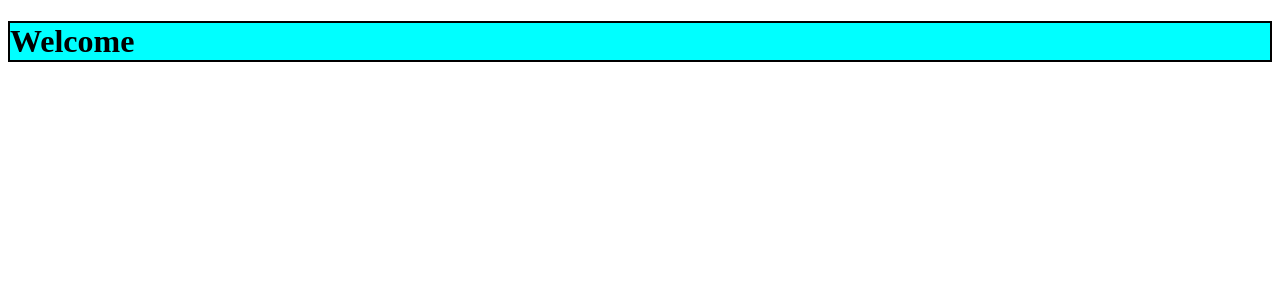
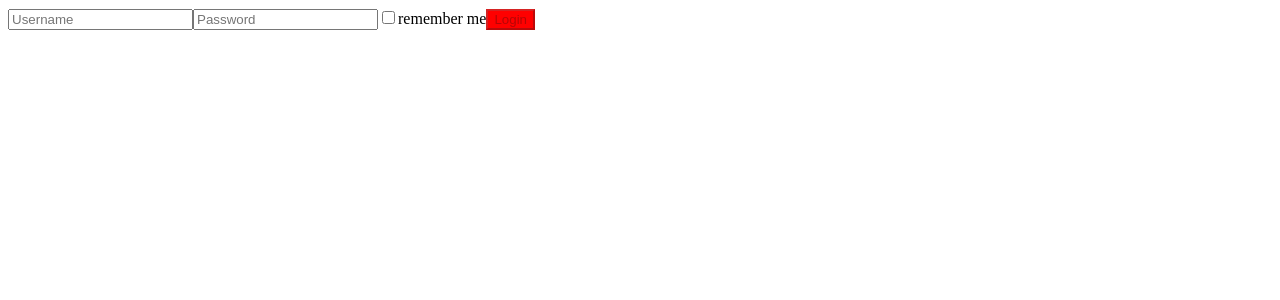
Before and after one commit to AlexMalla/react--exercises, a React (Create React App) app: page / in a window 1280 px wide. Shown: the top 300 px of the page. Built offline with nearby package versions, Linux system fonts and the light colour scheme.

Commit message:
Ex Styling Components 03

```diff
--- a/src/App.js
+++ b/src/App.js
@@ -1,9 +1,9 @@
 import "./index.css";
-import Welcome from "./Welcome";
+import Login from "./Login";
 
 function App() {
   return <div className="App">
-    <Welcome />
+    <Login />
   </div>;
 }
 
--- /dev/null
+++ b/src/Login.js
@@ -0,0 +1,52 @@
+import React from "react";
+class Login extends React.Component {
+    state = {
+        username: '',
+        password: '',
+        checkbox : false,
+        login: true
+    }
+
+    HandleSubmit = (event) => {
+        const name = event.target.name
+        const value = event.target.value
+        const checkbox= event.target.checked
+        const type = event.target.type
+        this.setState({
+            [name]: type === 'checkbox'
+             ? checkbox
+             : value
+        })
+    }
+
+        onLogin = (event) => {
+            console.log(this.state)
+
+        }
+
+    render() {
+
+        const LoginStyle = {
+            backgroundColor: this.state.password.length < 8 ? 'red' : 'green'
+        }
+
+        return <form>
+            <input type="text" name="username" value={this.state.username} onChange={this.HandleSubmit} placeholder="Username" required />
+            <input type="password" name="password" value={this.state.password} onChange={this.HandleSubmit} placeholder="Password" required />
+            <input type="checkbox" name="checkbox" value={this.state.checkbox} onChange={this.HandleSubmit} />
+            <span>remember me</span>
+
+            <button type="submit"
+                    onClick={this.onLogin}
+                    disabled={(this.state.password === "" || this.state.username === ""
+                    ? true
+                    : false
+                    )}
+                    style={LoginStyle}>
+                        Login
+                        </button>
+             </form>
+    }
+}
+
+export default Login
--- a/src/Welcome.js
+++ /dev/null
@@ -1,11 +0,0 @@
-import React from "react";
-
-class Welcome extends React.Component {
-render() {
-    return <h1 className="welcome">Welcome</h1>
-}
-
-}
-
-
-export default Welcome
```
